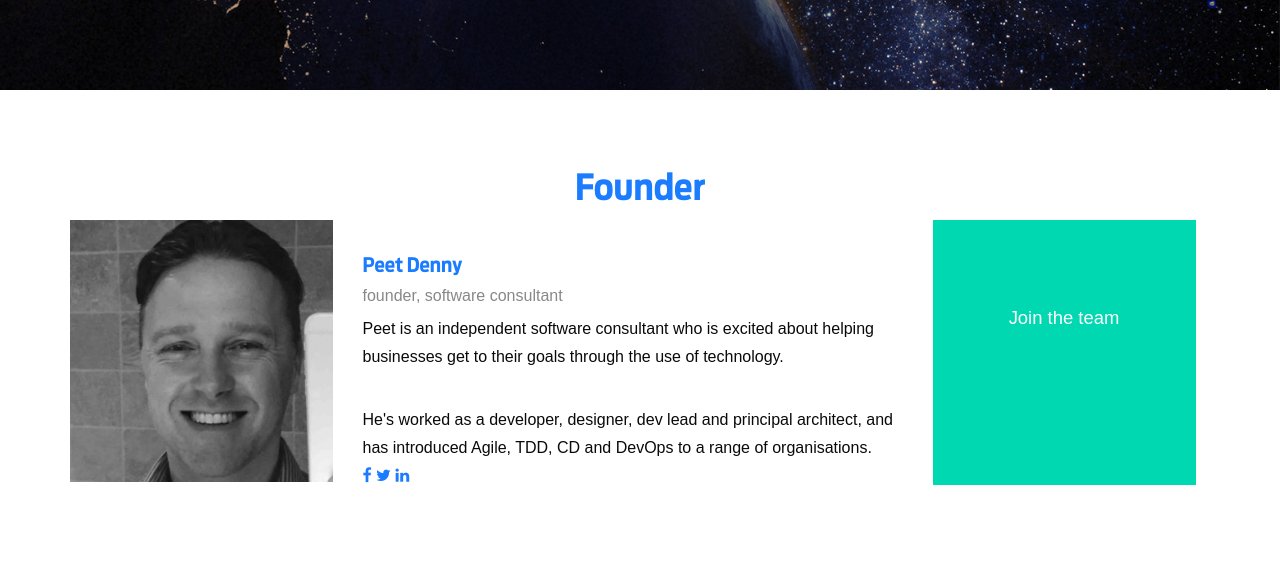
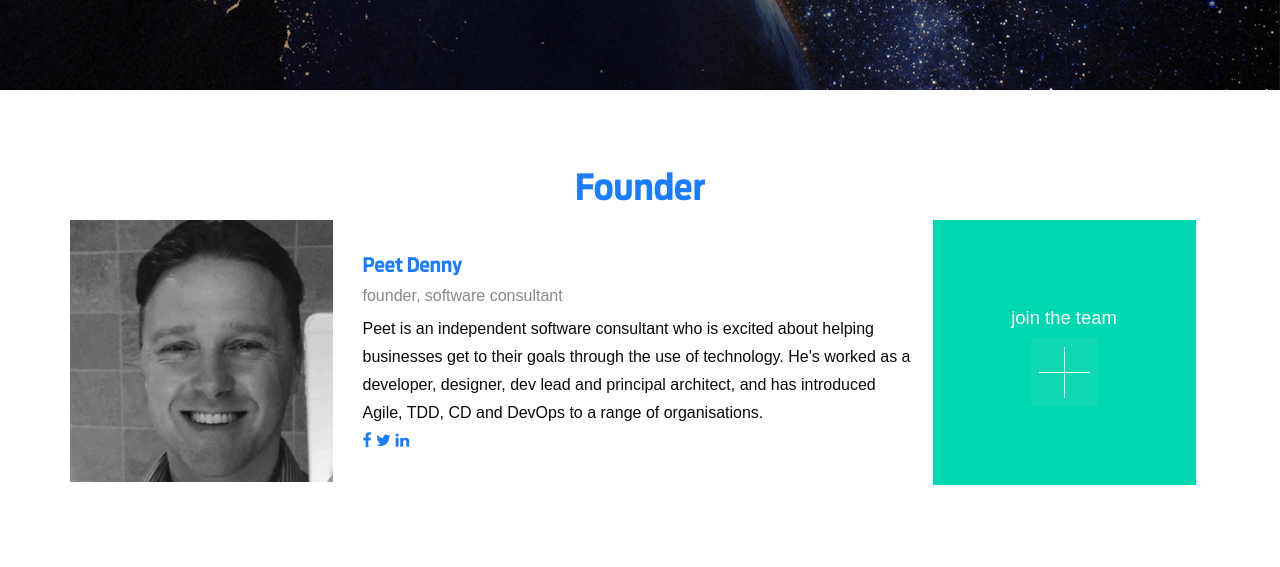
Before and after one commit to bestboyelectric/bestboyelectric.github.io, a plain HTML site: page index.html in a window 1280 px wide. Shown: the part 2000-2567 px from the top of the page. Drawn offline with nearby package versions, Linux system fonts and the light colour scheme; files whose address does not match are found by name.

Commit message:
Update index.html

```diff
--- a/index.html
+++ b/index.html
@@ -95,7 +95,7 @@
                         An organisation’s ability to move safely at speed, being able to quickly turn ideas into reality, to react to changes in the market or regulatory landscape and to grab opportunities as they arise.
                     </p>
                     <p class="text-info">
-                        best boy electric ensure you execute at a faster pace and with less risk, with modern technologies, methodologies and approaches. Lean Startup, Agile, DevOps and PaaS help you bring the right product to your market in a shorter time with greatly reduced exposure to human error, defects and incidents.
+                        <span style="font-family:'AntennaCond-Bold';color: #1b7bff;">best boy electric</span> ensure you execute at a faster pace and with less risk, with modern technologies, methodologies and approaches. Lean Startup, Agile, DevOps and PaaS help you bring the right product to your market in a shorter time with greatly reduced exposure to human error, defects and incidents.
                     </p>
                     <a href="#FormPopup" data-toggle="modal" class="btn btn-lg btn-info text-uppercase">build more awesome</a>
                 </div>
@@ -113,7 +113,7 @@
                     </div>
                 </div>
                 <div class="row">
-                    <div id="technology" class="col-xs-offset-5 col-md-2 col-md-offset-2 text-center bbe-thumbnail img-technology"></div>
+                    <div id="technology" class="col-md-offset-2 col-md-2 text-center bbe-thumbnail img-technology"></div>
                     <div id="methodology" class="col-md-2 text-center bbe-thumbnail img-methodology"></div>
                     <div id="infrastructure" class="col-md-2 text-center bbe-thumbnail img-infrastructure"></div>
                     <div id="culture" class="col-md-2 text-center bbe-thumbnail img-culture"></div>
@@ -175,11 +175,7 @@
                         <h3>Peet Denny</h3>
                         <h4>founder, software consultant</h4>
                         <p class="text-info">
-                            Peet is an independent software consultant who is excited about helping businesses get to their goals through the use of technology.
-                        </p>
-
-                        <p class="text-info">
-                            He's worked as a developer, designer, dev lead and principal architect, and has introduced Agile, TDD, CD and DevOps to a range of organisations.
+                            Peet is an independent software consultant who is excited about helping businesses get to their goals through the use of technology. He's worked as a developer, designer, dev lead and principal architect, and has introduced Agile, TDD, CD and DevOps to a range of organisations.
                             </br>
                             <a class="fa fa-facebook" href="https://www.facebook.com/Best-Boy-Electric-133213680382017/"></a>
                             <a class="fa fa-twitter" href="https://twitter.com/PeetDenny"></a>
@@ -188,7 +184,9 @@
 
                 </div>
                 <div class="col-md-2 col-sm-3 bbe-team-cta">
-                    <a href="#FormPopup" data-toggle="modal" class="btn btn-lg btn-primary">Join the team</a>
+                    <a href="#FormPopup" data-toggle="modal" class="btn btn-lg btn-primary">join the team
+                    <img src="./images/plus.png" />
+                    </a>
                 </div>
             </div>
         </section>
@@ -200,7 +198,7 @@
             <div class="row bbe-client-row">
                 <div class="col-sm-4 text-center bbe-client-title">
                     <h3>We love tech,<br />but what we love even more is<br />making a difference.</h3>
-                    <div class="col-md-6 col-sm-12 col-md-offset-2">
+                    <div>
                     <a href="#FormPopup" data-toggle="modal" class="btn btn-lg btn-primary">Get in Contact</a>
                 	</div>
                 </div>
@@ -412,7 +410,7 @@
             <div class="modal-dialogue">
                 <div class="modal-content">
                 <div class="modal-header">
-            <button type="button" class="close" data-dismiss="modal" aria-hidden="true">&amp;times;</button>
+            <button type="button" class="close" data-dismiss="modal" aria-hidden="true">&times;</button>
             </div>
                     <div class="modal-body">
                         <div class="row">
```
